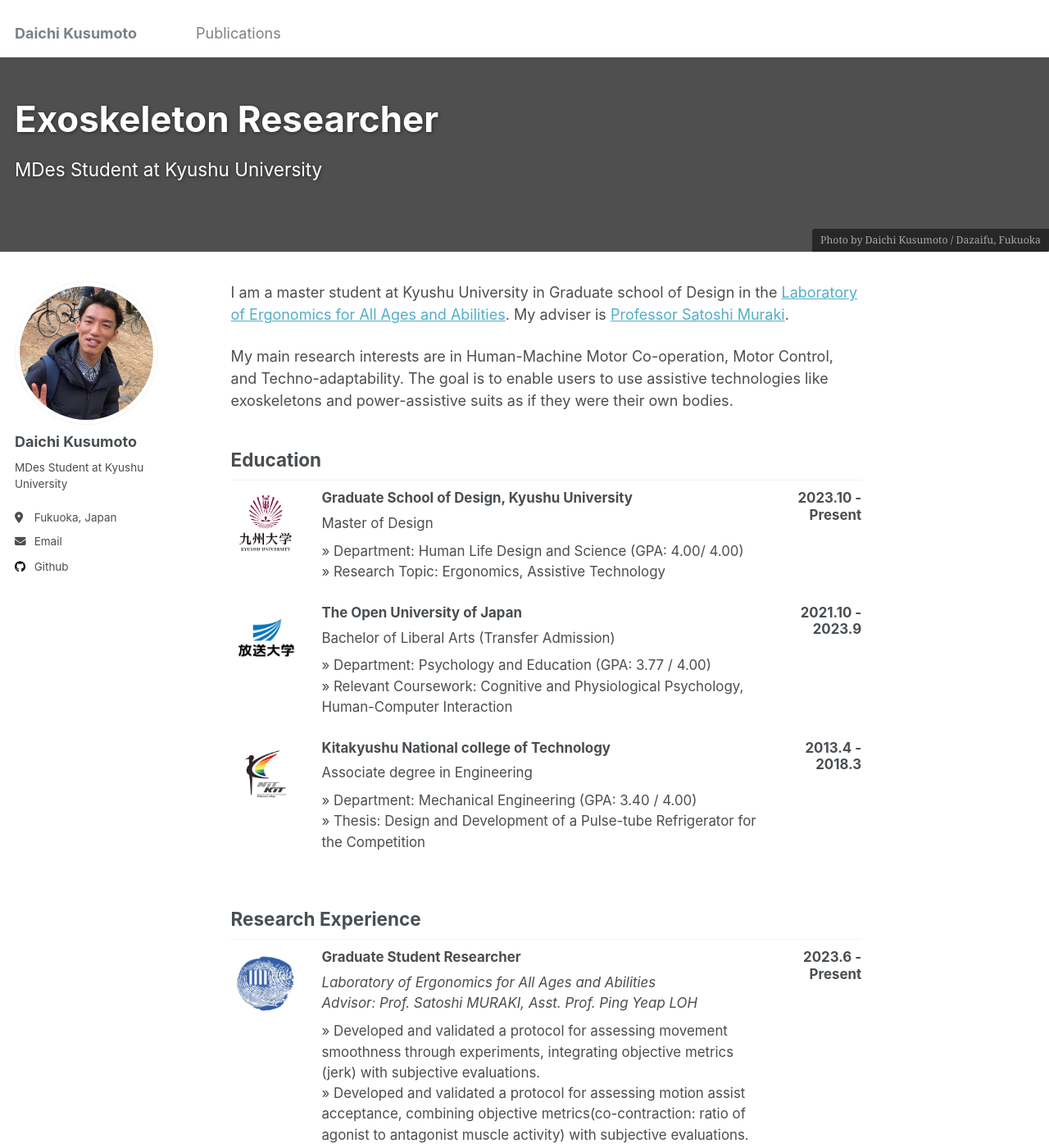
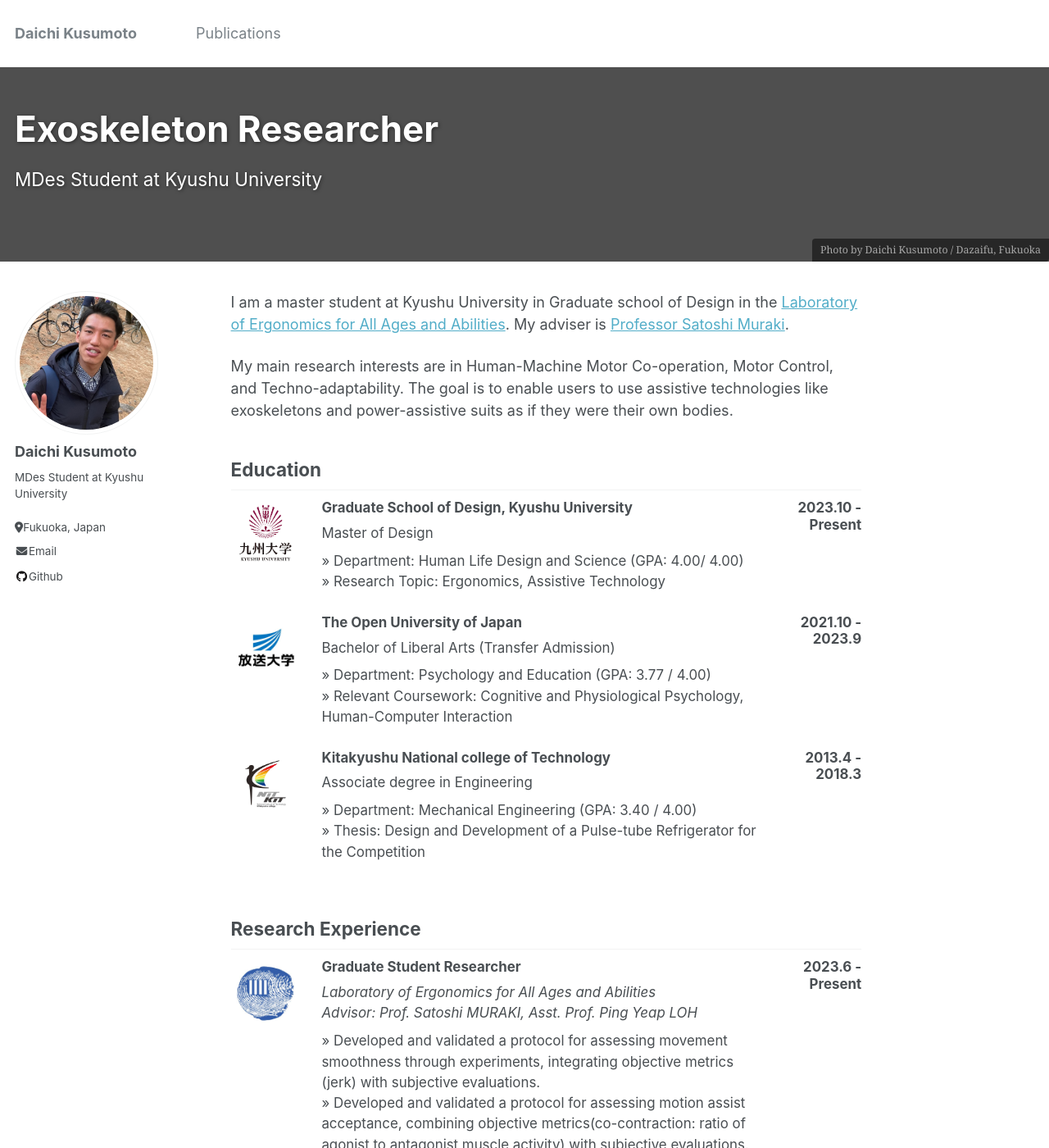
Before and after one commit to bugpiece/bugpiece.github.io, a Jekyll site: the page built from _pages/about.md, in a window 1280 px wide and 1400 px high. Shown: the whole window at 82% size. Built offline with Jekyll 4.4.1, drawn with Linux system fonts in a browser that asks for light colours.

Commit message:
Refactor styles and remove unused CSS rules in various SASS files

```diff
--- a/_pages/about.md
+++ b/_pages/about.md
@@ -27,7 +27,7 @@
     excerpt: " » Department: Psychology and Education (GPA: 3.77 / 4.00)<br> » Relevant Coursework: Cognitive and Physiological Psychology, Human-Computer Interaction"
 
 feature_NITkit:
-  - image_path: 'NITkit.jpg'
+  - image_path: NITkit.jpg
     alt: "NITkit"
     date: "2013.4 - 2018.3"
     title: "Kitakyushu National college of Technology"
--- a/_sass/_archive.scss
+++ b/_sass/_archive.scss
@@ -296,7 +296,7 @@
     margin-bottom: 2em;
     font-size: 1.25rem;
 
-    @include breakpoint($small) {
+    @include breakpoint($xsmall) {
       margin-bottom: 0;
       @include gallery(4 of 12);
 
@@ -314,7 +314,7 @@
         margin-bottom: 2em;
       }
 
-    @include breakpoint($small) {
+      @include breakpoint($xsmall) {
 
         .archive__item-teaser {
           @include span(1.5 of 12);
--- a/_sass/_base.scss
+++ b/_sass/_base.scss
@@ -9,7 +9,7 @@
 
   body {
     margin: 0;
-  padding: $masthead-height 0 0;
+    padding: 0;
     padding-bottom: 9em;
     color: $text-color;
     font-family: $global-font-family;
--- a/_sass/_masthead.scss
+++ b/_sass/_masthead.scss
@@ -3,13 +3,8 @@
    ========================================================================== */
 
    .masthead {
-  position: fixed;
-  background: white;
+    position: relative;
     border-bottom: 1px solid $border-color;
-  height: $masthead-height;
-  top: 0;
-  width: 100%;
-
     -webkit-animation: intro 0.3s both;
             animation: intro 0.3s both;
     -webkit-animation-delay: 0.15s;
--- a/_sass/_utilities.scss
+++ b/_sass/_utilities.scss
@@ -117,14 +117,6 @@
   @include container();
 }
 
-/* Source: http://snipplr.com/view/10979/css-cross-browser-word-wrap */
-.wordwrap {
-  white-space: pre-wrap;      /* CSS3 */
-  white-space: -moz-pre-wrap; /* Firefox */
-  white-space: -pre-wrap;     /* Opera <7 */
-  white-space: -o-pre-wrap;   /* Opera 7 */
-  word-wrap: break-word;      /* IE */
-}
 
 /*
    Images
@@ -187,22 +179,11 @@
   vertical-align: middle;
 }
 
-/* Adjust this setting to control the space between an icon and text in the sidebar */
-.icon-pad-right {
-  padding-right: 0.5em;
-  margin-right: 0.5em;
-}
-
 /* social icons*/
 
 .social-icons {
   .fa {
     color: #000;
-  }
-
-  .fa-bluesky,
-  .fa-bluesky-square {
-    color: $bluesky-color;
   }
 
   .fa-behance,
@@ -242,11 +223,6 @@
     color: $instagram-color;
   }
 
-  .fa-kaggle,
-  .fa-kaggle-square {
-    color: $kaggle-color;
-  }
-
   .fa-lastfm,
   .fa-lastfm-square {
     color: $lastfm-color;
@@ -255,16 +231,6 @@
   .fa-linkedin,
   .fa-linkedin-square {
     color: $linkedin-color;
-  }
-
-  .fa-mastodon,
-  .fa-mastodon-square {
-    color: $mastodon-color;
-  }
-
-  .ai-orcid,
-  .ai-orcid-square {
-    color: $orcid-color;
   }
 
   .fa-pinterest,
--- a/_sass/_variables.scss
+++ b/_sass/_variables.scss
@@ -42,14 +42,6 @@
    $type-size-7                : 0.6875em; // ~11px
    $type-size-8                : 0.625em;  // ~10px
 
-/* masthead properties */
-$masthead-height            : 70px;
-
-/* Sidebar properties */
-$sidebar-screen-min-width   : 1024px;
-$sidebar-link-max-width     : 250px;
-
-
 
    /*
       Colors
@@ -76,7 +68,6 @@
 
    /* brands */
    $behance-color              : #1769FF;
-$bluesky-color              : #1184fe;
    $dribbble-color             : #ea4c89;
    $facebook-color             : #3b5998;
    $flickr-color               : #ff0084;
@@ -84,11 +75,8 @@
    $github-color               : #171516;
    $google-plus-color          : #dd4b39;
    $instagram-color            : #517fa4;
-$kaggle-color               : #20c0ff;
    $lastfm-color               : #d51007;
    $linkedin-color             : #007bb6;
-$mastodon-color             : #6364ff;
-$orcid-color                : #a6ce39;
    $pinterest-color            : #cb2027;
    $rss-color                  : #fa9b39;
    $soundcloud-color           : #ff3300;
@@ -122,6 +110,7 @@
    $x-large                    : 1800px;
    */
 
+   $xsmall                     : 300px !default;
    $small                      : 600px !default;
    $medium                     : 768px !default;
    $medium-wide                : 900px !default;
```
Lines whose indentation alone changed are shown as unchanged.
